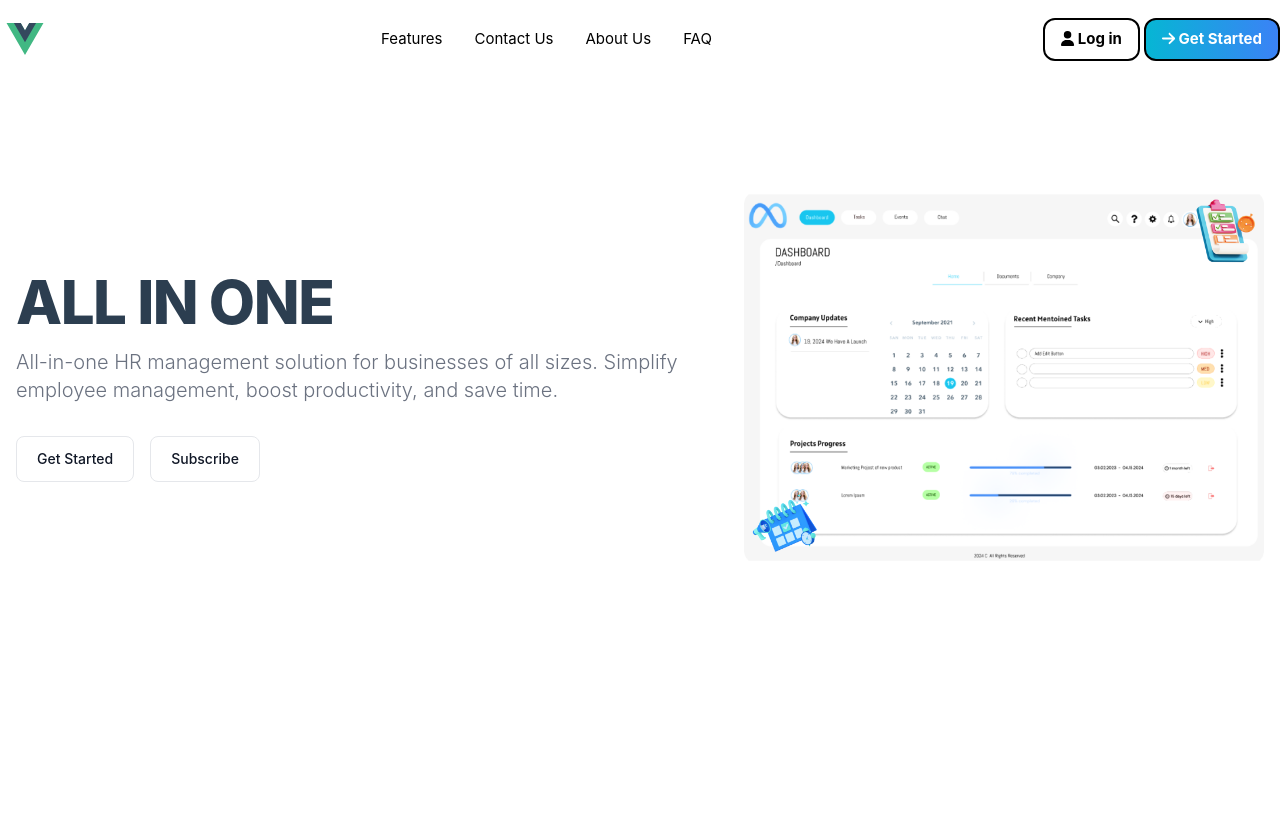
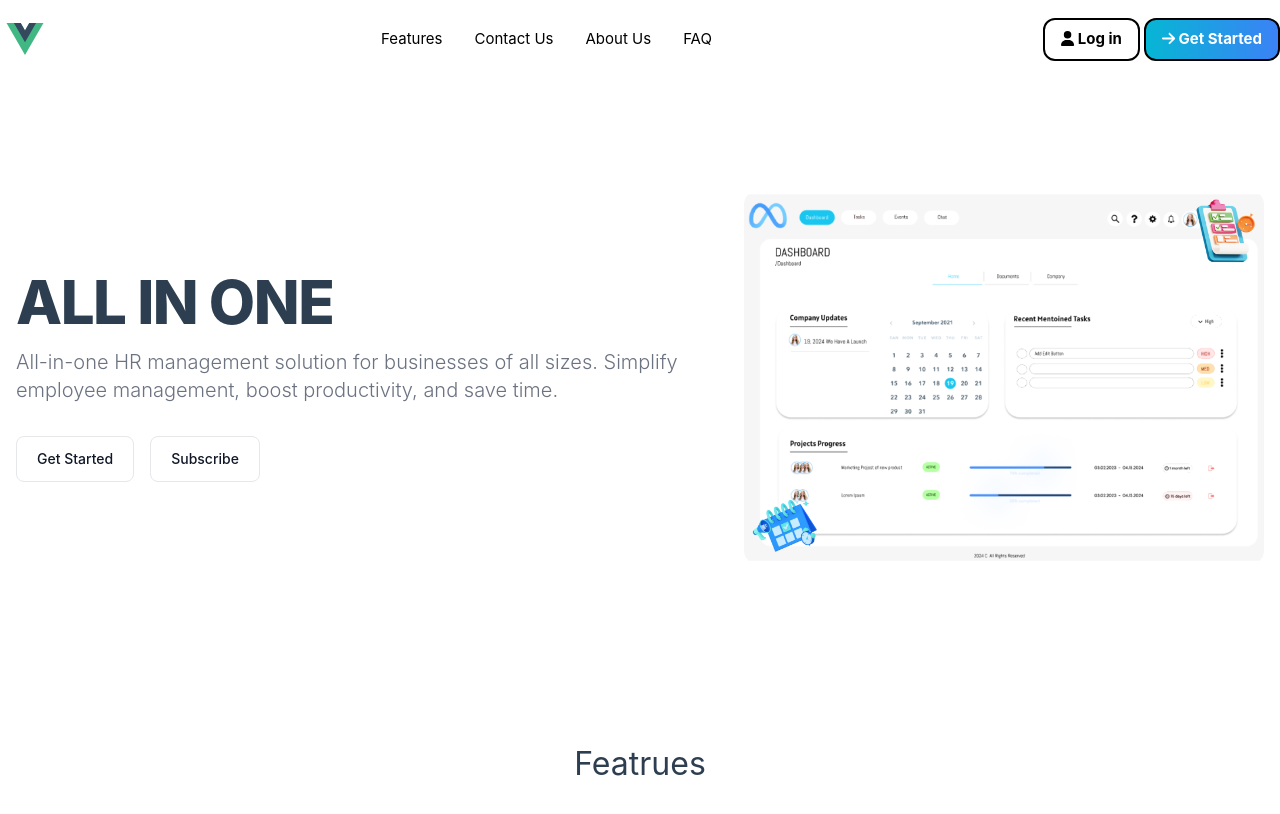
Before and after one commit to ahmedakta/teamplo, a Vue app: page / in a window 1280 px wide. Shown: the top 814 px of the page. Built offline with nearby package versions, Linux system fonts and the light colour scheme.

Commit message:
added features section to home page

```diff
--- /dev/null
+++ b/src/components/Frontend/Features.vue
@@ -0,0 +1,12 @@
+<template>
+  <!-- Features Section -->
+  <section class="bg-white dark:bg-gray-900">
+    <div
+      class="max-w-screen-xl px-4 pt-20 pb-8 mx-auto lg:gap-8 xl:gap-0 lg:py-16 lg:grid-cols-12 lg:pt-28"
+    >
+      <h1 class="text-center text-[2rem]">Featrues</h1>
+    </div>
+  </section>
+</template>
+
+<script setup></script>
--- a/src/views/Frontend/Index.vue
+++ b/src/views/Frontend/Index.vue
@@ -1,8 +1,9 @@
 <template>
-  <div class=""></div>
   <Hero />
+  <Features />
 </template>
 
 <script setup>
+import Features from '@/components/Frontend/Features.vue'
 import Hero from '@/components/Frontend/Hero.vue'
 </script>
```
